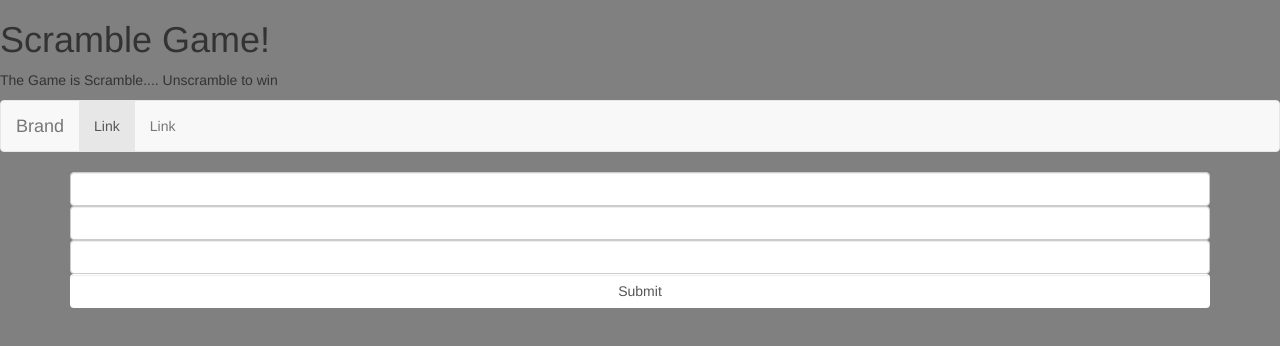
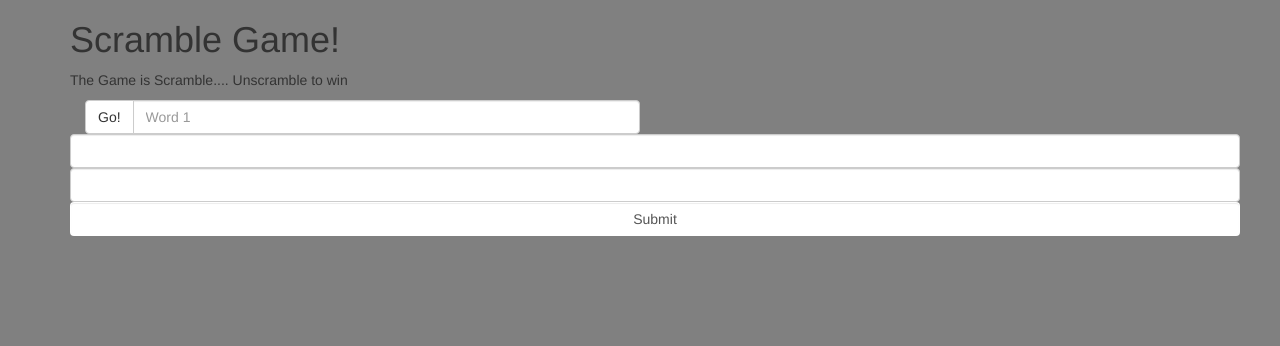
Before and after one commit to robertparker077/Scramble-, a plain HTML site: page Scramble.html in a window 1280 px wide. Drawn offline with nearby package versions, Linux system fonts and the light colour scheme.

Commit message:
fixed the styling

```diff
--- a/Scramble.html
+++ b/Scramble.html
@@ -6,39 +6,22 @@
     <link rel="stylesheet" type="text/css" href="https://maxcdn.bootstrapcdn.com/bootstrap/3.3.7/css/bootstrap.min.css">
     <link rel="stylesheet" type="text/css" href="scramble.css">
   </head>
+  <div class="container">
     <body>
       <header>
         <h1> Scramble Game! </h1>
         <p>The Game is Scramble.... Unscramble to win</p>
-
-<!-- Added Navbar -->
- <nav class="navbar navbar-default">
-    <!-- Brand and toggle get grouped for better mobile display -->
-    <div class="navbar-header">
-      <button type="button" class="navbar-toggle collapsed" data-toggle="collapse" data-target="#bs-example-navbar-collapse-1" aria-expanded="false">
-        <span class="sr-only">Toggle navigation</span>
-        <span class="icon-bar"></span>
-        <span class="icon-bar"></span>
-        <span class="icon-bar"></span>
-      </button>
-      <a class="navbar-brand" href="#">Brand</a>
-    </div>
-
-    <!-- Collect the nav links, forms, and other content for toggling -->
-    <div class="collapse navbar-collapse" id="bs-example-navbar-collapse-1">
-      <ul class="nav navbar-nav">
-        <li class="active"><a href="#">Link <span class="sr-only">(current)</span></a></li>
-        <li><a href="#">Link</a></li>
-        </ul>
-      </header>
-
         <div class="container">
           <div id="primary-content">
-         <form>
-           <div class="">
-             <span id="ramdom-word-1"></span>
-             <input type="text" class="form-control">
-           </div>
+            <div class="row">
+              <div class="col-lg-6">
+                <div class="input-group">
+                  <span class="input-group-btn">
+                    <button class="btn btn-default" type="button">Go!</button>
+                  </span>
+                  <input type="text" class="form-control" placeholder="Word 1">
+                </div><!-- /input-group -->
+              </div><!-- /.col-lg-6 -->
             <div class="">
               <span id="random-word-2"></span>
                 <input type="text" class="form-control">
@@ -52,5 +35,5 @@
               </div>
             </div>
           </body>
-
+        </div>
       </html>
```
Lines whose indentation alone changed are shown as unchanged.
